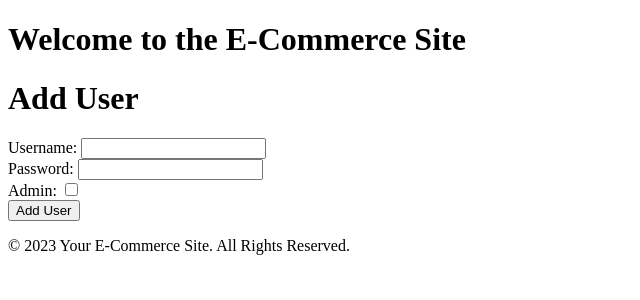
After one commit to bugramatik/e-commerce-cloud-computing, a Flask app: page /add_user.html in a window 1280 px wide. The commit adds this page. Shown: the top 300 px of the page, without its empty margins (0-640 px from the left). Run offline with Flask 3, Linux system fonts and the light colour scheme; the visitor is signed in with stand-in values (Sample User, id 1); parts of the project's set-up code (start-up, migrations or seed data) failed here and were passed over.

Commit message:
Implemented Admin privileges

```diff
--- a/app/__init__.py
+++ b/app/__init__.py
@@ -1,5 +1,5 @@
 from flask import Flask
-
+import config
 app = Flask(__name__)
-
+app.config['SECRET_KEY'] = config.SECRET_KEY
 from app import routes
--- a/app/routes.py
+++ b/app/routes.py
@@ -1,19 +1,53 @@
+#TODO: unique username, item name, category name
+#TODO: Rate review implement et
+#TODO: indexde itemlerin listelenmesi isteniyo
+#TODO: Authoritazion bidaha kontrol et
+#TODO: Dynamic schema olayina bi bakmak lazim gereksiz field kullanmamak lazim computer icin size gibi
+#TODO: User remove edilince itemler de silinmeli, rate reviewlar da silinmeli
+#TODO: User list rewiev rate gozukmeli,
+
 from app import app
-from flask import render_template,request,redirect
+from flask import render_template,request,redirect,url_for,flash,session
 from pymongo.mongo_client import MongoClient
+from bson import ObjectId
 from .db import *
+import bcrypt
+
 
 client = connect_to_db()
+
+
+@app.route('/login', methods=['POST'])
+def login():
+    print(request.form)
+    username = request.form['username']
+    password_to_check = request.form.get('password').encode('utf-8')
+    user = get_user(username)
+
+    if user:
+        hashed_password_from_db = user['password'].encode('utf-8')
+        if bcrypt.checkpw(password_to_check, hashed_password_from_db):
+            session['username'] = user['username']
+            session['is_admin'] = user['is_admin']
+            flash('Successfully logged in', 'success')
+            return redirect(url_for('index'))
+        flash('Incorrect password', 'error')
+        return redirect(url_for('index'))
+    else:
+        flash('User not found', 'error')
+        return redirect(url_for('index'))
+
+@app.route('/logout')
+def logout():
+    session.clear()
+    return redirect(url_for('index'))
 
 @app.route('/')
 @app.route('/index.html')
 def index():
     categories = [ category['name'] for category in client.get_collection('categories').find()]
-    items = client.get_collection('items').find()
-    for item in items:
-        print(item)
-    return render_template('index.html', categories=categories)
-
+    # items = client.get_collection('items').find()
+    return render_template('index.html', categories=categories,session=session)
 
 
 @app.route('/search_results.html', methods=['GET', 'POST'])
@@ -31,3 +65,139 @@ def search():
         return render_template('search_results.html', results=results)
     else:
         return redirect('/index.html')
+
+
+@app.route('/list_items.html')
+def list_items():
+    items = list(client.get_collection('items').find())
+    users = client.get_collection('users').find()
+    users_dict= {str(user['_id']):user['username'] for user in users}
+    categories = client.get_collection('categories')
+    for item in items:
+        category = categories.find_one({'_id': ObjectId(item['category'])})
+        item['category_name'] = category['name']
+    return render_template('list_items.html', items=items,users_dict=users_dict)
+
+
+@app.route('/add_item.html', methods=['GET', 'POST'])
+def add_item():
+    if session.get('is_admin'):
+        categories = list(client.get_collection('categories').find())
+        users = list(client.get_collection('users').find())
+        users = [user for user in users if user['is_admin'] == False]
+        if request.method == 'POST':
+            item_data = {
+            'name': request.form['name'],
+            'category': request.form['category'],
+            'description': request.form['description'],
+            'price': float(request.form['price']),
+            'seller': request.form['seller'],
+            'image_url': request.form['image_url'],
+            'rating': 0,
+            'reviews': [],
+            'details': {
+                'size': request.form.get('size', None),
+                'colour': request.form.get('colour', None),
+                'spec': request.form.get('spec', None),
+                }
+            }
+
+            client.get_collection('items').insert_one(item_data)
+            flash('Item added successfully', 'success')
+            return redirect(url_for('list_items'))
+        print(users)
+        return render_template('add_item.html', categories=categories, users=users)
+    else:
+        flash('You do not have permission to access this page', 'error')
+        return redirect(url_for('index'))
+
+@app.route('/item/<item_id>')
+def item_details(item_id):
+    item = client.get_collection('items').find_one({'_id': ObjectId(item_id)})
+    users_dict = {str(user['_id']):user['username'] for user in client.get_collection('users').find()}
+    categories = client.get_collection('categories')
+    category = categories.find_one({'_id': ObjectId(item['category'])})
+    item['category_name'] = category['name']
+
+    return render_template('item_details.html', item=item,users_dict=users_dict)
+
+
+@app.route('/submit_review/<item_id>', methods=['POST'])
+def submit_review(item_id):
+    rating = int(request.form['rating'])
+    review = request.form['review']
+    username = session['username']
+
+    # client.get_collection('items').update_one({}
+
+    flash('Review submitted successfully', 'success')
+    return redirect(url_for('item_details', item_id=item_id))
+
+
+@app.route('/list_users.html')
+def list_users():
+    if session.get('is_admin'):
+        users = client.get_collection('users').find()
+        return render_template('list_users.html', users=users,session=session)
+    else:
+        flash('You do not have permission to access this page', 'error')
+        return redirect(url_for('index'))
+
+
+@app.route('/delete_item/<item_id>')
+def delete_item(item_id):
+    if session.get('is_admin'):
+        result = client.get_collection('items').delete_one({'_id': ObjectId(item_id)})
+        if result.deleted_count == 1:
+            flash('Item successfully deleted', 'success')
+        else:
+            flash('Item not found', 'error')
+    else:
+        flash('You do not have permission to delete items', 'error')
+    return redirect(url_for('list_items'))
+
+
+@app.route('/add_user.html', methods=['GET', 'POST'])
+def add_user():
+    if not session.get('is_admin'):
+        flash('Access denied', 'error')
+        return redirect(url_for('index'))
+
+    if request.method == 'POST':
+        username = request.form.get('username')
+        password = request.form.get('password')
+        is_admin = request.form.get('is_admin') == 'on'
+
+        # Check if the username already exists
+        existing_user = get_user(username)
+        if existing_user:
+            flash('Username already exists', 'error')
+            return redirect(url_for('add_user'))
+
+        # Hash the password
+        hashed_password = bcrypt.hashpw(password.encode('utf-8'), bcrypt.gensalt())
+
+        # Create a new user and save it to the database
+        user = {
+            'username': username,
+            'password': hashed_password.decode('utf-8'),
+            'is_admin': is_admin
+        }
+        client.get_collection('users').insert_one(user)
+        flash('User added successfully', 'success')
+        return redirect(url_for('list_users'))
+
+    return render_template('add_user.html')
+
+
+@app.route('/delete_user/<user_id>')
+def delete_user(user_id):
+    if session.get('is_admin'):
+        result = client.get_collection('users').delete_one({'_id': ObjectId(user_id)})
+        if result.deleted_count == 1:
+            flash('User successfully deleted', 'success')
+        else:
+            flash('User not found', 'error')
+    else:
+        flash('You do not have permission to delete users', 'error')
+    return redirect(url_for('list_users'))
--- /dev/null
+++ b/app/templates/add_user.html
@@ -0,0 +1,17 @@
+{% extends "base.html" %}
+
+{% block content %}
+    <h1>Add User</h1>
+    <form action="{{ url_for('add_user') }}" method="POST">
+        <label for="username">Username:</label>
+        <input type="text" id="username" name="username" required>
+        <br>
+        <label for="password">Password:</label>
+        <input type="password" id="password" name="password" required>
+        <br>
+        <label for="is_admin">Admin:</label>
+        <input type="checkbox" id="is_admin" name="is_admin">
+        <br>
+        <button type="submit">Add User</button>
+    </form>
+{% endblock %}
--- a/app/templates/base.html
+++ b/app/templates/base.html
@@ -4,6 +4,17 @@
     <meta charset="UTF-8">
     <meta name="viewport" content="width=device-width, initial-scale=1.0">
     <title>E-Commerce Site</title>
+    <title>My Application</title>
+
+    {% with messages = get_flashed_messages() %}
+      {% if messages %}
+        <ul class=flashes>
+        {% for message in messages %}
+          <li>{{ message }}</li>
+        {% endfor %}
+        </ul>
+      {% endif %}
+    {% endwith %}
     <!-- Include any additional CSS or JavaScript files here -->
 </head>
 <body>
--- a/requirements.txt
+++ b/requirements.txt
@@ -4,3 +4,4 @@ Gunicorn
 python-dotenv
 pymongo
 dnspython
+bcrypt
```
Also changed, not shown: app/db.py (+7 -0 lines), app/templates/add_item.html (added, +44 -0 lines), app/templates/index.html (+14 -0 lines), app/templates/item_details.html (added, +38 -0 lines), app/templates/list_items.html (added, +34 -0 lines), app/templates/list_users.html (added, +32 -0 lines).
